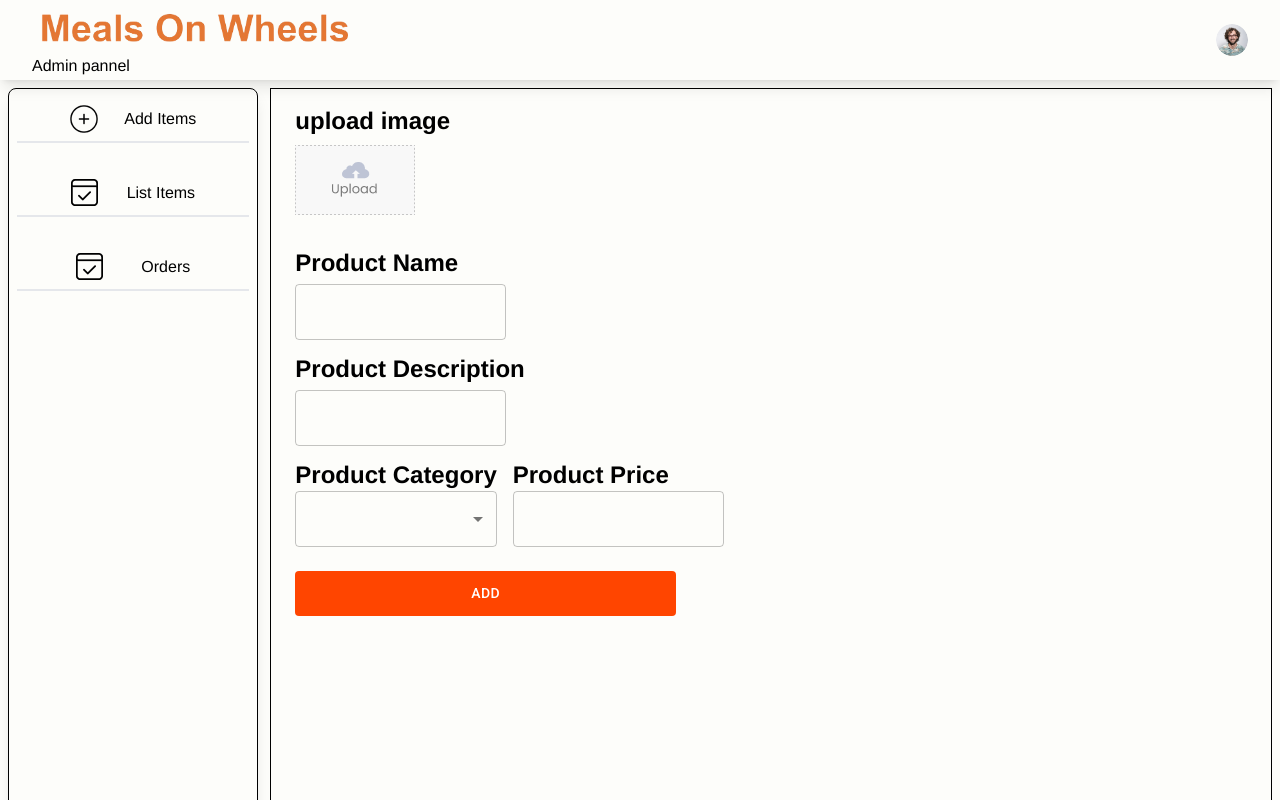
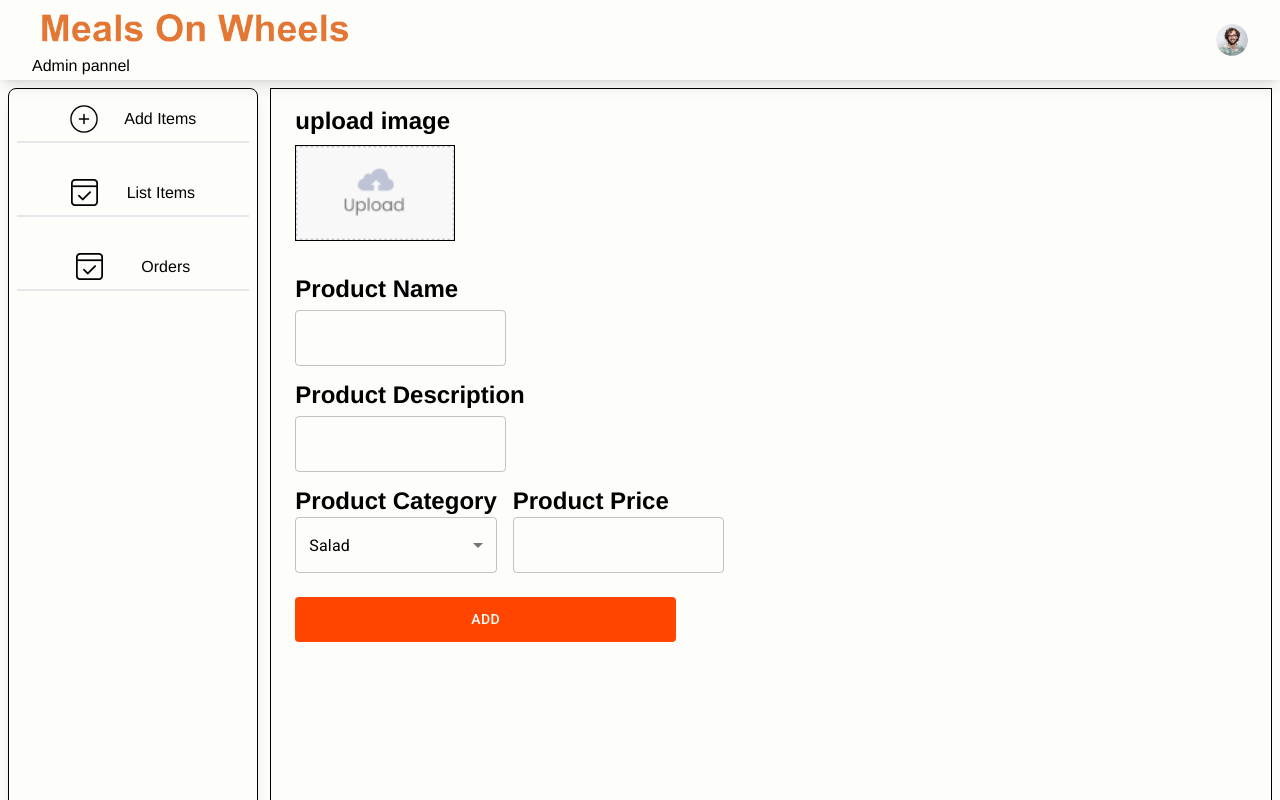
Before and after one commit to MB-Prabhu/MealsOnWheels-frontend, a React (Vite) app: page /adminhome/addadmin in a window 1280 px wide. Shown: the top 800 px of the page. Built offline with nearby package versions, Linux system fonts and the light colour scheme.

Commit message:
created ui for adding products

```diff
--- a/src/AdminPages/AdminAdd.jsx
+++ b/src/AdminPages/AdminAdd.jsx
@@ -1,24 +1,46 @@
-import React from 'react'
+import React, { useState } from 'react'
 import { assets } from '../assets/assets/admin_assets/assets'
 import { TextField, Button, MenuItem, Select, InputLabel } from '@mui/material';
 
 const AdminAdd = () => {
+
+  const[imageUpload, setImageUpload] = useState(null)
+  const[productData, setProductData] = useState({
+    Name:"",
+    description:"",
+    price:"",
+    category:"Salad"
+  })
+
+  let handleChange = ({target:{name, value}})=>{
+    setProductData((p)=>({...p, [name]: value}))
+  }
+
+  let handleSubmit=(e)=>{
+      e.preventDefault()
+      const formData = new FormData()
+      formData.append("Name", productData.Name)
+  }
+
   return (
     <div className='px-2 border border-black w-[100%] sm:w-[70%] lg:w-[75%] xl:w-[80%]'>
-      <div className='px-4 w-full py-4 flex flex-col gap-6'>
+      <form onSubmit={handleSubmit} className='px-4 w-full py-4 flex flex-col gap-6'>
         <div className=''>
           <p className='text-lg sm:text-2xl font-bold'>upload image</p>
-          <img src={assets.upload_area} alt="" className='block my-2' />
+          <label htmlFor="imgupload">
+          <img src={imageUpload ? URL.createObjectURL(imageUpload) : assets.upload_area} alt="" className='my-2 w-40 h-24 bg-contain border border-black' />
+          </label>
+          <input type="file" id='imgupload' hidden onChange={(e)=> setImageUpload(e.target.files[0])}/>
         </div>
 
         <div className=''>
           <p className='text-lg sm:text-2xl font-bold'>Product Name</p>
-          <TextField variant='outlined' sx={{height: "40px", fontSize:"44px", margin:"5px 0"}}/>
+          <TextField variant='outlined' onChange={handleChange} name="Name"  value={productData.Name} sx={{height: "40px", fontSize:"44px", margin:"5px 0"}}/>
         </div>
 
         <div className=''>
           <p className='text-lg sm:text-2xl font-bold'>Product Description</p>
-          <TextField variant='outlined' rows={7}  sx={{height: "40px", fontSize:"44px", margin:"5px 0"}} />
+          <TextField variant='outlined' onChange={handleChange} name="description" value={productData.description} rows={7}  sx={{height: "40px", fontSize:"44px", margin:"5px 0"}} />
         </div>
 
         <div className='flex gap-4 w-[100%] items-center '>
@@ -41,30 +63,37 @@ const AdminAdd = () => {
         </Select> */}
 
         <Select
-          // value={none}
-          // onChange={handleChange}
+          value={productData.category}
           //  label="Age"
           // displayEmpty
           inputProps={{ 'aria-label': 'Without label' }}
           sx={{width:"100%", color:"black"}}
+          onChange={handleChange} name="category"
         >
-          <MenuItem value="">
+          <MenuItem value="none">
             <em>None</em>
           </MenuItem>
-          <MenuItem value={10}>Ten</MenuItem>
-          <MenuItem value={20}>Twenty</MenuItem>
-          <MenuItem value={30}>Thirty</MenuItem>
+          <MenuItem value="Salad">Salad</MenuItem>
+          <MenuItem value="Rolls">Rolls</MenuItem>
+          <MenuItem value="desserts">Deserts</MenuItem>
+          <MenuItem value="Sandwich">Sandwich</MenuItem>
+          <MenuItem value="Pure Veg">Pure Veg</MenuItem>
+          <MenuItem value="Pasta">Pasta</MenuItem>
+          <MenuItem value="Cake">Cake</MenuItem>
+          <MenuItem value="Noodels">Noodels</MenuItem>
         </Select>
         </div>
 
         <div className=''>
           <p className='text-lg sm:text-2xl font-bold'>Product Price</p>
-          <TextField variant='outlined' type='number' sx={{fontSize:"24px"}} />
+          <TextField variant='outlined' type='number'
+          onChange={handleChange} name="price" value={productData.price}
+           sx={{fontSize:"24px"}} />
         </div>
         </div>
 
-        <Button sx={{width: "40%", padding:"10px 0", backgroundColor:"orangered" , color: "white"}}>Add</Button>
-      </div>
+        <Button type="submit" sx={{width: "40%", padding:"10px 0", backgroundColor:"orangered" , color: "white"}}>Add</Button>
+      </form>
     </div>
   )
 }
```
